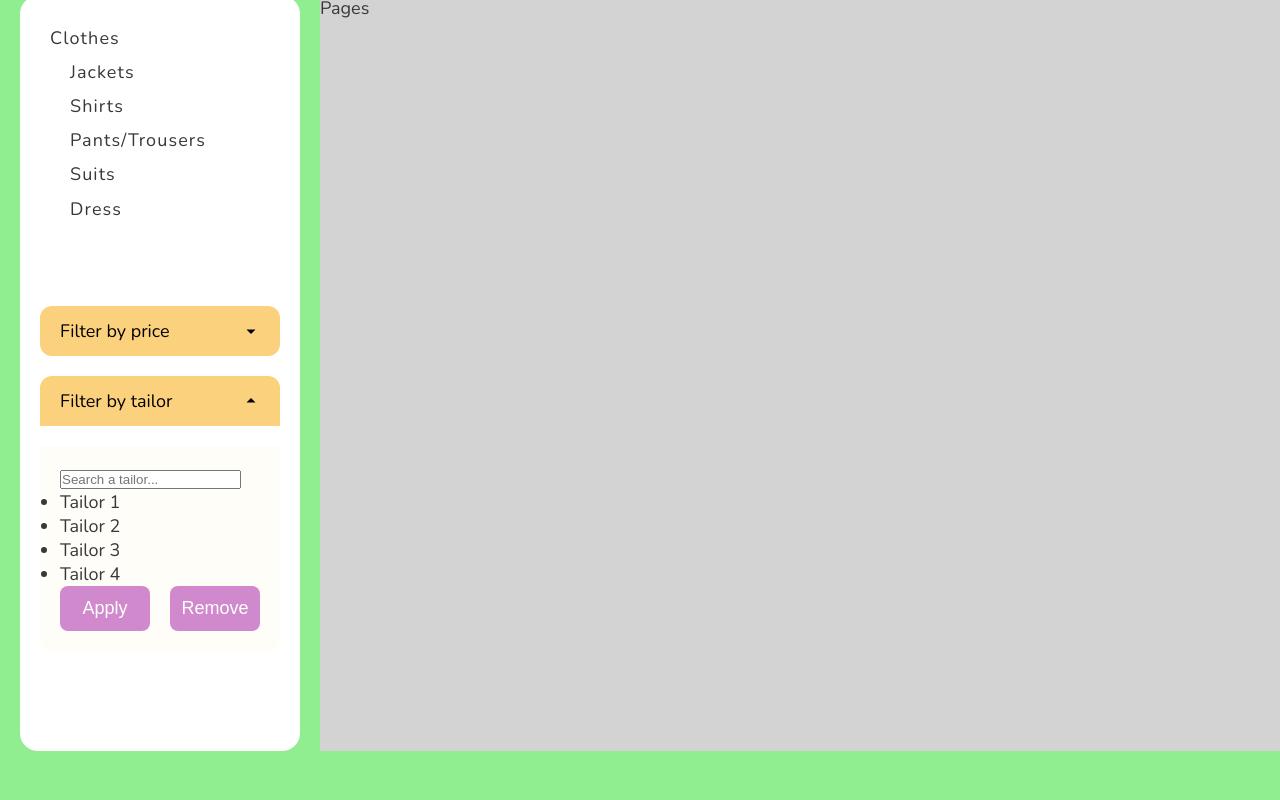
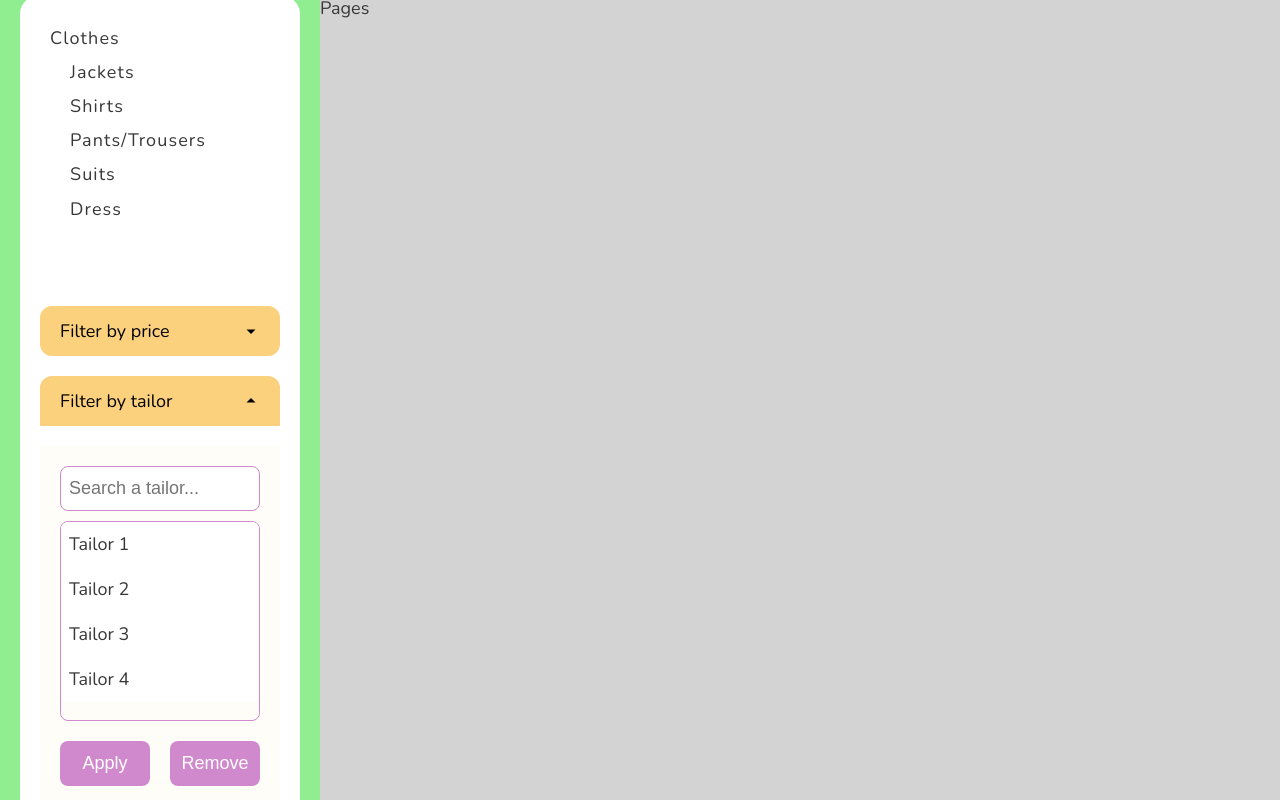
Before and after one commit to moisens/needle, a React (Vite) app: page /women-clothes in a window 1280 px wide. Both pictures are taken after a click on the button "Filter by tailor". Shown: the part 440-1240 px from the top of the page. Built offline with nearby package versions, Linux system fonts and the light colour scheme.

Commit message:
filter by tailaor section

```diff
--- a/src/components/clothesContainer/Clothescontainer.tsx
+++ b/src/components/clothesContainer/Clothescontainer.tsx
@@ -99,7 +99,7 @@ const Clothescontainer = (props: Props) => {
                     <Disclosure.Panel className="filter-panel-content">
                       <section className="panel-search">
                         <label htmlFor="search" />
-                        <input type="text" name="search" placeholder="Search a tailor..." />
+                        <input type="text" name="search" placeholder="Search a tailor..." className="panel-search-input" />
                         <ul className="panel-list-results">
                           <li className="panel-list">Tailor 1</li>
                           <li className="panel-list">Tailor 2</li>
--- a/src/components/clothesContainer/clothes.scss
+++ b/src/components/clothesContainer/clothes.scss
@@ -108,6 +108,7 @@
           padding: 20px;
           margin-bottom: 20px;
 
+/*Filter by price*/
           .price-prices {
             //background-color: lightgreen;
             padding: 15px 0 20px;
@@ -155,6 +156,52 @@
               }
             }
           }
+
+/* filter by tailor*/
+          .panel-search {
+            //background-color: red;
+            padding-bottom: 20px;
+
+            .panel-search-input {
+              width: 100%;
+              height: 45px;
+              font-size: 1.125rem;
+              padding-left: 8px;
+              border: solid 0.8px variables.$faded-purple;
+              border-radius: 8px;
+              margin-bottom: 10px;
+            }
+
+            .panel-list-results {
+              //background-color: lightblue;
+              height: 200px;
+              line-height: 2.5;
+              border: solid .8px variables.$faded-purple;
+              border-radius: 8px;
+              overflow-y: scroll;
+
+              .panel-list {
+                list-style-type: none;
+                //border: solid .8px variables.$faded-purple;
+                background-color: variables.$white-color;
+                padding-left: 8px;
+
+
+                //&:nth-child(1) {
+                //  border-top-left-radius: 8px;
+                //  border-top-right-radius: 8px;
+                //}
+                //&:nth-child(n+2) {
+                //  border-top: none;
+                //}
+                //&:nth-child(4) {
+                //  border-bottom-left-radius: 8px;
+                //  border-bottom-right-radius: 8px;
+                //}
+              }
+            }
+          }
+
           .filter-btns {
             display: flex;
             gap: 20px;
```
